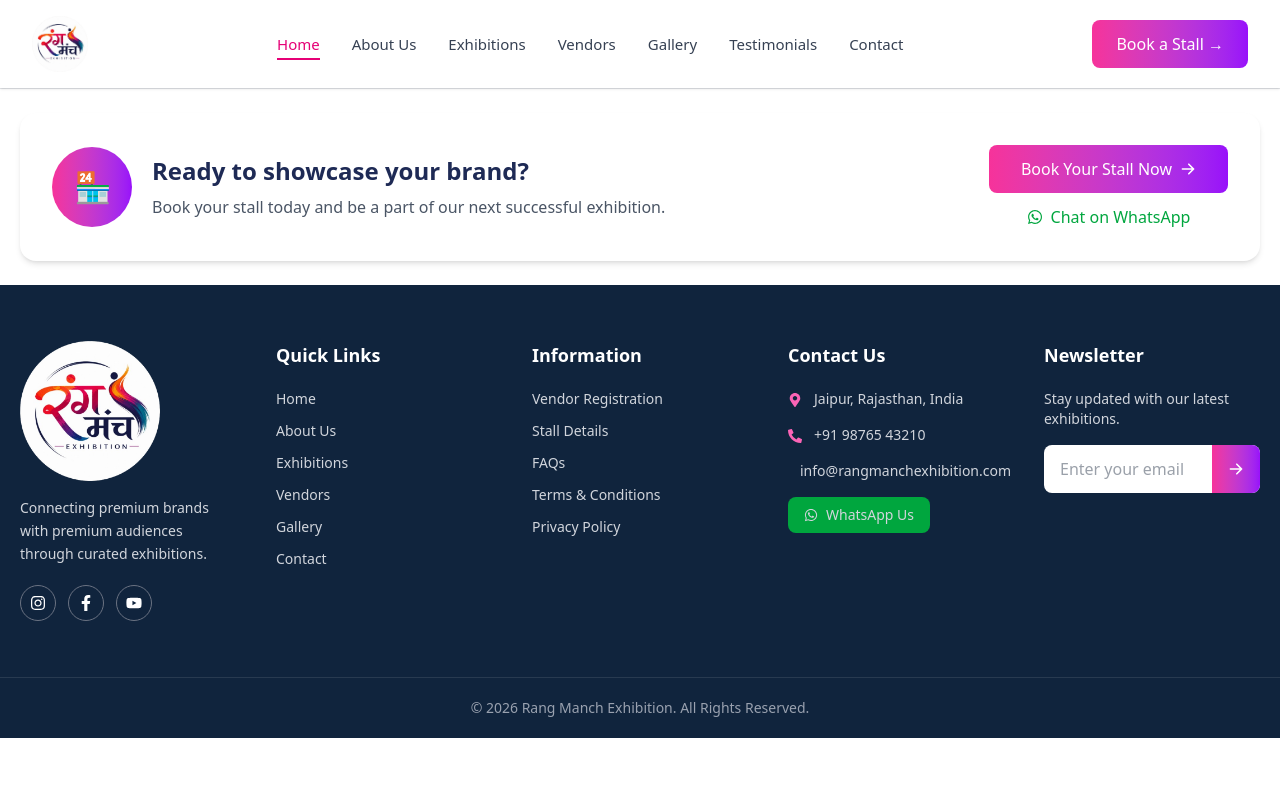
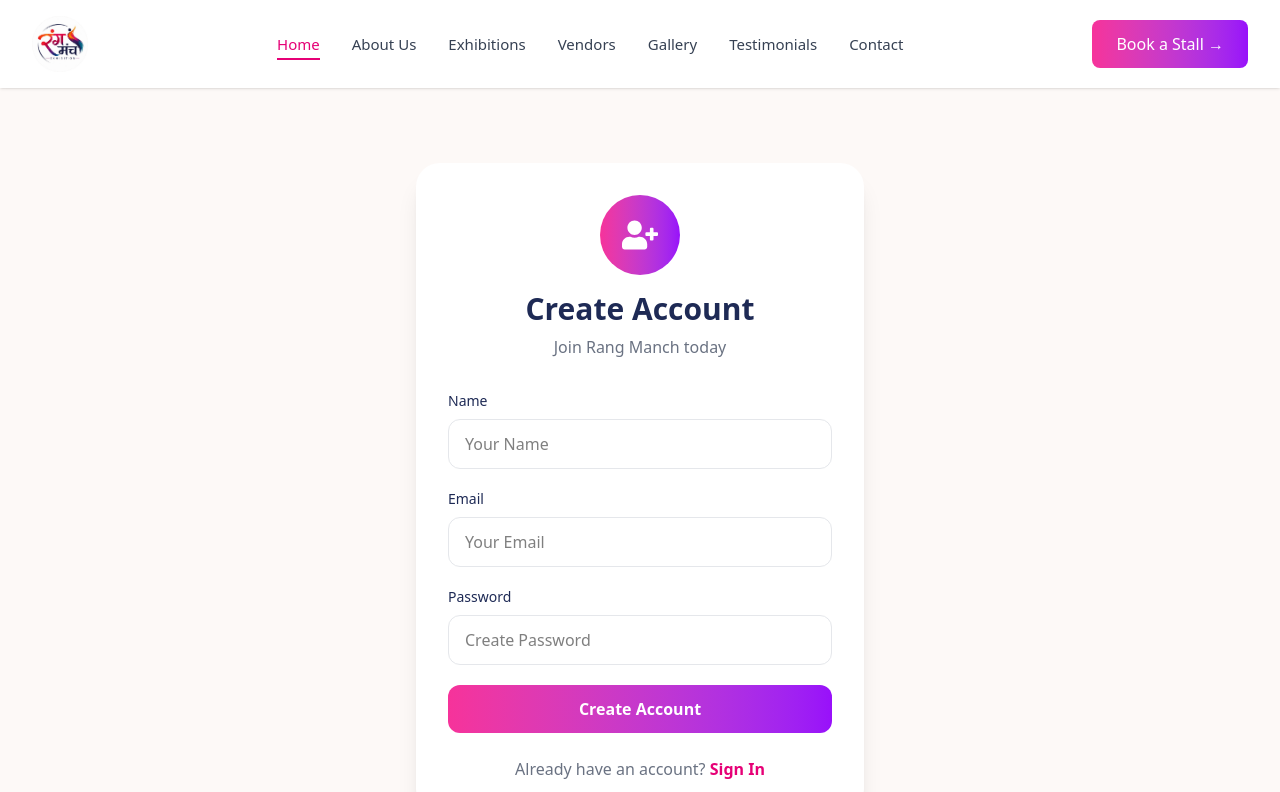
Before and after one commit to devspark-2501/RangManch-Website, a Next.js app in the folder front-end/: page /sing_up in a window 1280 px wide. Shown: the top 792 px of the page. Built offline with nearby package versions, Linux system fonts and the light colour scheme.

Commit message:
UI done for auth Pages

```diff
--- a/front-end/app/Component/essentials/SessionWrapper.jsx
+++ b/front-end/app/Component/essentials/SessionWrapper.jsx
@@ -0,0 +1,13 @@
+'use client'
+
+import { SessionProvider } from "next-auth/react"
+
+export default function SessionWrapper({ children }) {
+    return (
+        <div>
+            <SessionProvider>
+                { children }
+            </SessionProvider>
+        </div>
+    )
+}
--- a/front-end/app/api/auth/[nextauth]/route.js
+++ b/front-end/app/api/auth/[nextauth]/route.js
@@ -0,0 +1,3 @@
+import { handlers } from "@/lib/auth";
+
+export const { GET, POST } = handlers;
--- a/front-end/app/layout.js
+++ b/front-end/app/layout.js
@@ -1,5 +1,7 @@
 import Footer from "./Component/SectionOne/Footer"
 import NavBar from "./Component/SectionOne/NavBar";
+
+import SessionWrapper from "./Component/essentials/SessionWrapper";
 
 import "./globals.css";
 
@@ -12,9 +14,11 @@
   return (
     <html lang="en">
       <body>
-        <NavBar />
-        {children}
-        <Footer />
+        <SessionWrapper>
+          <NavBar />
+          {children}
+          <Footer />
+        </SessionWrapper>
       </body>
     </html>
   );
--- a/front-end/app/sign_in/page.js
+++ b/front-end/app/sign_in/page.js
@@ -1,7 +1,70 @@
+"use client";
+
+import Link from "next/link";
+import { FaUserCircle } from "react-icons/fa";
+
 export default function SignIn() {
-    return (
-        <div>
+  return (
+    <div className="min-h-screen flex items-center justify-center bg-[#fdf9f7] px-5">
+      <div className="w-full max-w-md bg-white rounded-3xl shadow-xl p-8">
 
+        <div className="text-center mb-8">
+          <div className="w-20 h-20 mx-auto rounded-full bg-gradient-to-r from-pink-500 to-purple-600 flex items-center justify-center text-white text-4xl">
+            <FaUserCircle />
+          </div>
+
+          <h1 className="text-3xl font-bold text-[#1e2a55] mt-4">
+            Welcome Back
+          </h1>
+
+          <p className="text-gray-500 mt-2">
+            Sign in to your account
+          </p>
         </div>
-    )
+
+        <form className="space-y-5">
+          <div>
+            <label className="block mb-2 text-sm font-medium text-[#1e2a55]">
+              Email
+            </label>
+
+            <input
+              type="email"
+              placeholder="Enter your email"
+              className="w-full px-4 py-3 rounded-xl border border-gray-200 focus:outline-none focus:border-pink-500"
+            />
+          </div>
+
+          <div>
+            <label className="block mb-2 text-sm font-medium text-[#1e2a55]">
+              Password
+            </label>
+
+            <input
+              type="password"
+              placeholder="Enter password"
+              className="w-full px-4 py-3 rounded-xl border border-gray-200 focus:outline-none focus:border-pink-500"
+            />
+          </div>
+
+          <button
+            type="submit"
+            className="w-full py-3 rounded-xl text-white font-semibold bg-gradient-to-r from-pink-500 to-purple-600 hover:scale-[1.02] transition"
+          >
+            Sign In
+          </button>
+        </form>
+
+        <p className="text-center text-gray-500 mt-6">
+          Don't have an account?{" "}
+          <Link
+            href="/signup"
+            className="text-pink-600 font-semibold"
+          >
+            Sign Up
+          </Link>
+        </p>
+      </div>
+    </div>
+  );
 }
--- a/front-end/app/sing_up/page.js
+++ b/front-end/app/sing_up/page.js
@@ -1,7 +1,82 @@
+"use client";
+
+import Link from "next/link";
+import { FaUserPlus } from "react-icons/fa";
+
 export default function SignUp() {
-    return (
-        <div>
+  return (
+    <div className="min-h-screen flex items-center justify-center bg-[#fdf9f7] px-5">
+      <div className="w-full max-w-md bg-white rounded-3xl shadow-xl p-8">
 
+        <div className="text-center mb-8">
+          <div className="w-20 h-20 mx-auto rounded-full bg-gradient-to-r from-pink-500 to-purple-600 flex items-center justify-center text-white text-4xl">
+            <FaUserPlus />
+          </div>
+
+          <h1 className="text-3xl font-bold text-[#1e2a55] mt-4">
+            Create Account
+          </h1>
+
+          <p className="text-gray-500 mt-2">
+            Join Rang Manch today
+          </p>
         </div>
-    )
+
+        <form className="space-y-5">
+          <div>
+            <label className="block mb-2 text-sm font-medium text-[#1e2a55]">
+              Name
+            </label>
+
+            <input
+              type="text"
+              placeholder="Your Name"
+              className="w-full px-4 py-3 rounded-xl border border-gray-200 focus:outline-none focus:border-pink-500"
+            />
+          </div>
+
+          <div>
+            <label className="block mb-2 text-sm font-medium text-[#1e2a55]">
+              Email
+            </label>
+
+            <input
+              type="email"
+              placeholder="Your Email"
+              className="w-full px-4 py-3 rounded-xl border border-gray-200 focus:outline-none focus:border-pink-500"
+            />
+          </div>
+
+          <div>
+            <label className="block mb-2 text-sm font-medium text-[#1e2a55]">
+              Password
+            </label>
+
+            <input
+              type="password"
+              placeholder="Create Password"
+              className="w-full px-4 py-3 rounded-xl border border-gray-200 focus:outline-none focus:border-pink-500"
+            />
+          </div>
+
+          <button
+            type="submit"
+            className="w-full py-3 rounded-xl text-white font-semibold bg-gradient-to-r from-pink-500 to-purple-600 hover:scale-[1.02] transition"
+          >
+            Create Account
+          </button>
+        </form>
+
+        <p className="text-center text-gray-500 mt-6">
+          Already have an account?{" "}
+          <Link
+            href="/signin"
+            className="text-pink-600 font-semibold"
+          >
+            Sign In
+          </Link>
+        </p>
+      </div>
+    </div>
+  );
 }
--- /dev/null
+++ b/front-end/lib/auth.js
@@ -0,0 +1,25 @@
+import NextAuth from "next-auth";
+import Credentials from "next-auth/providers/credentials";
+
+export const { handlers, signIn, signOut, auth } = NextAuth({
+  providers: [
+    Credentials({
+      credentials: {
+        email: {},
+        password: {},
+      },
+
+      async authorize(credentials) {
+        return {
+          id: "1",
+          email: credentials.email,
+          name: "Demo User",
+        };
+      },
+    }),
+  ],
+
+  pages: {
+    signIn: "/sign_in",
+  },
+});
```
